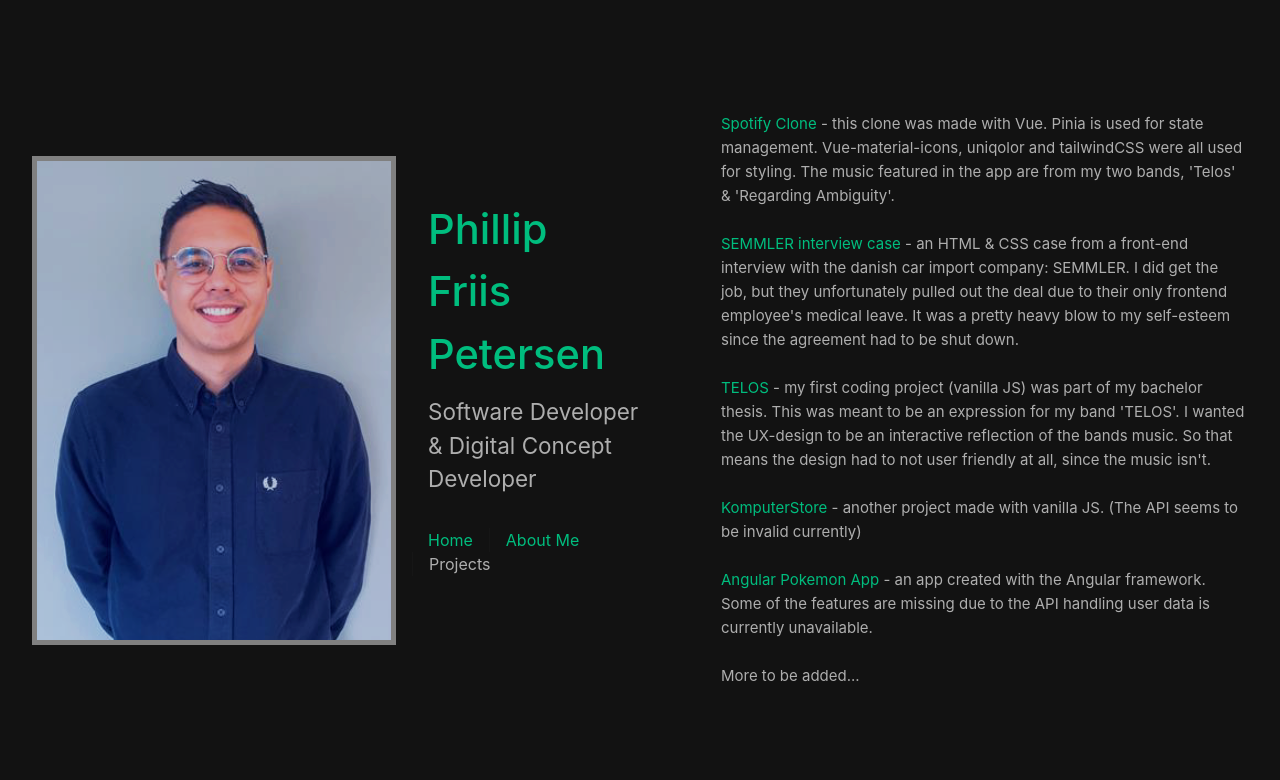
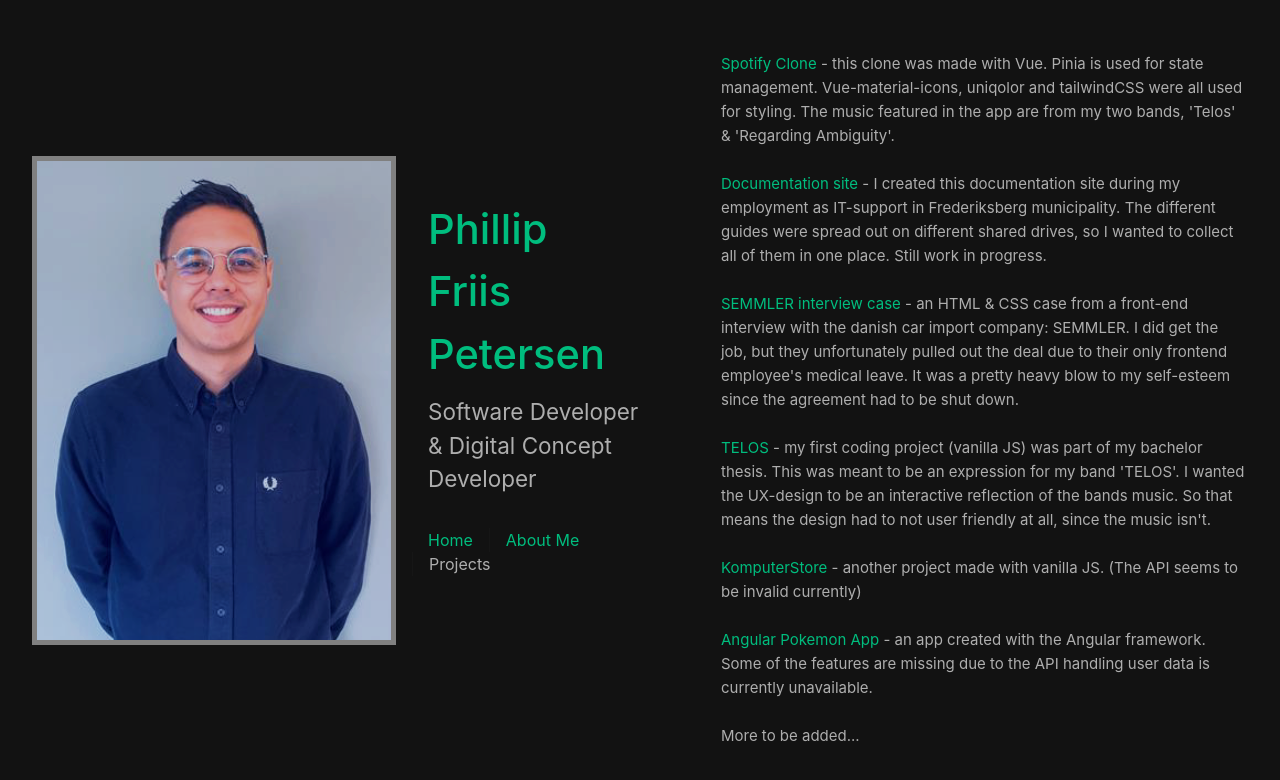
Before and after one commit to cloutphilled/portfolio, a Vue app: page /projects in a window 1280 px wide. Shown: the top 780 px of the page. Built offline with nearby package versions, Linux system fonts and the light colour scheme; what bootstrap-icons-vue would draw is missing.

Commit message:
docs site added to projects

```diff
--- a/src/views/ProjectsView.vue
+++ b/src/views/ProjectsView.vue
@@ -2,6 +2,8 @@
     <div class="about">
       <section>
         <p><a href="https://pfp-spotify-clone.netlify.app" target="_blank">Spotify Clone</a> - this clone was made with Vue. Pinia is used for state management. Vue-material-icons, uniqolor and tailwindCSS were all used for styling. The music featured in the app are from my two bands, 'Telos' & 'Regarding Ambiguity'.</p>
+        <br/>
+        <p><a href="https://main--snazzy-baklava-a86072.netlify.app/" target="_blank">Documentation site</a> - I created this documentation site during my employment as IT-support in Frederiksberg municipality. The different guides were spread out on different shared drives, so I wanted to collect all of them in one place. Still work in progress.</p>
         <br/>
         <p><a href="https://semmler-case.netlify.app" target="_blank">SEMMLER interview case</a> - an HTML & CSS case from a front-end interview with the danish car import company: SEMMLER. I did get the job, but they unfortunately pulled out the deal due to their only frontend employee's medical leave. It was a pretty heavy blow to my self-esteem since the agreement had to be shut down.</p>
         <br/>
```
